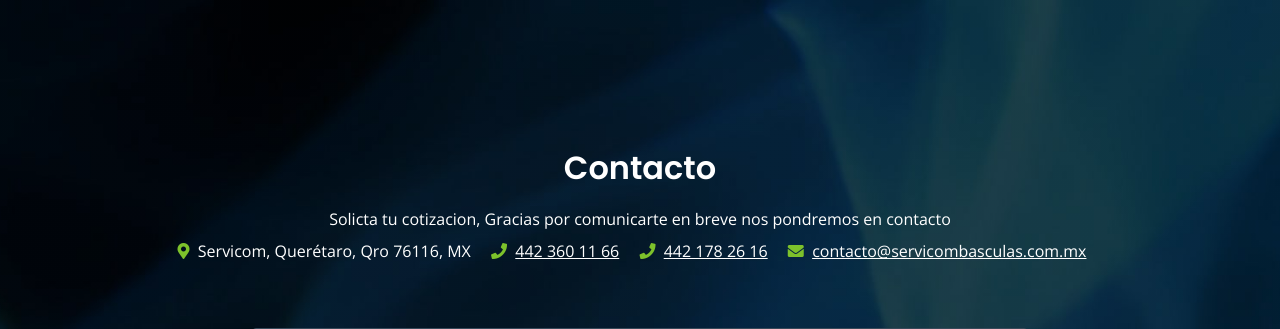
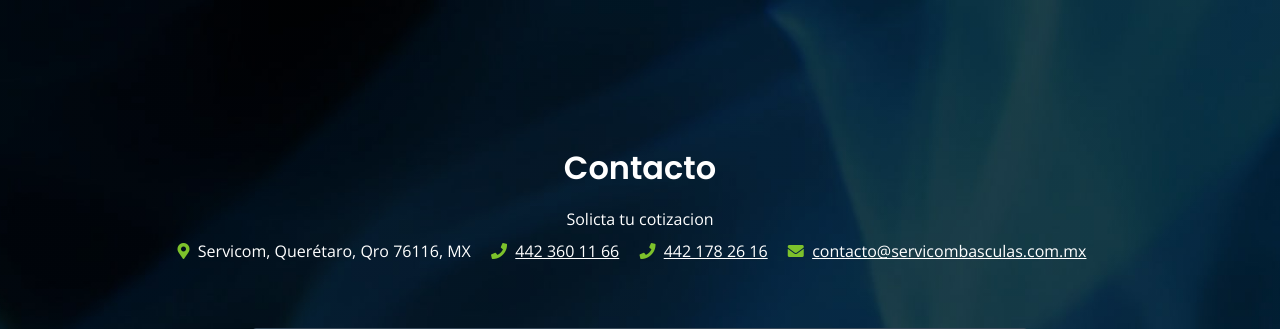
Before and after one commit to Azrael229/ServicomWeb, a PHP site: page / in a window 1280 px wide. Shown: the part 800-1129 px from the top of the page. Run offline with PHP 8.4, Linux system fonts and the light colour scheme; some libraries are stand-ins or nearby versions.

Commit message:
posicion de mensaje supoerior

```diff
--- a/estructura/contactform.php
+++ b/estructura/contactform.php
@@ -71,7 +71,7 @@
         <div class="row">
             <div class="col-lg-12">
                 <h2 class="h2-heading">Contacto</h2>
-                <p class="p-heading">Solicta tu cotizacion, Gracias por comunicarte en breve nos pondremos en contacto</p>
+                <p class="p-heading">Solicta tu cotizacion</p>
                 <ul class="list-unstyled li-space-lg">
                     <li><i class="fas fa-map-marker-alt"></i> &nbsp;Servicom, Querétaro, Qro 76116, MX</li>
                     <li><i class="fas fa-phone"></i> &nbsp;<a href="tel:4423601166">442 360 11 66</a></li>
@@ -80,6 +80,19 @@
                 </ul>
             </div> <!-- end of col -->
         </div> <!-- end of row -->
+
+
+        <?php if (isset($mailstats)) { ?>
+            <div class="row">
+                <div class="col-lg-6 col-md-12">
+                    <div class="alert alert-success alert-dismissible fade show" role="alert">
+                        <?php echo $mailstats; ?>
+                        <button type="button" class="btn-close" data-bs-dismiss="alert" aria-label="Close"></button>
+                    </div>
+                </div>
+            </div>
+        <?php } ?><!-- end of row -->
+
 
         <div class="row">
             <div class="col-lg-10 offset-lg-1">
@@ -105,17 +118,6 @@
         </div> <!-- end of row -->
 
 
-        <?php if (isset($mailstats)) { ?>
-            <div class="row py-3">
-                <div class="col-lg-6 col-md-12">
-                    <div class="alert alert-success alert-dismissible fade show" role="alert">
-                        <?php echo $mailstats; ?>
-                        <button type="button" class="btn-close" data-bs-dismiss="alert" aria-label="Close"></button>
-                    </div>
-                </div>
-            </div>
-        <?php } ?><!-- end of row -->
-
     </div> <!-- end of container -->
 
 </div> <!-- end of form-1 -->
```
